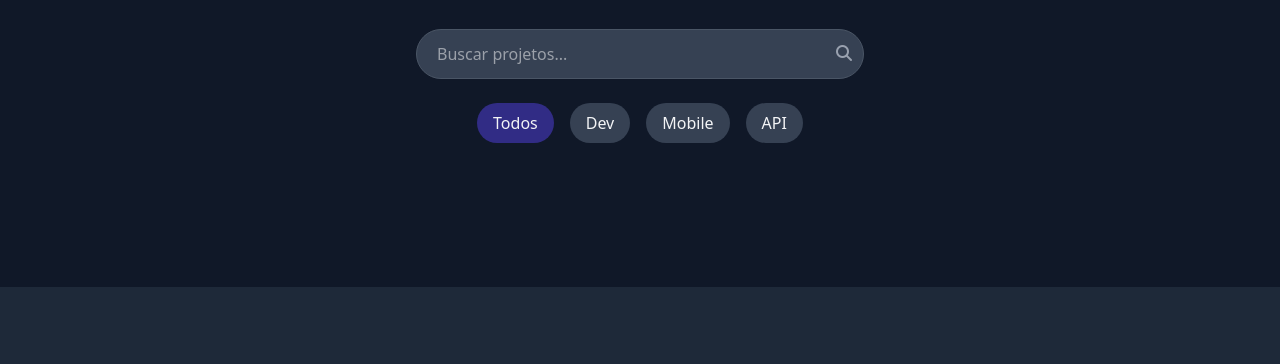
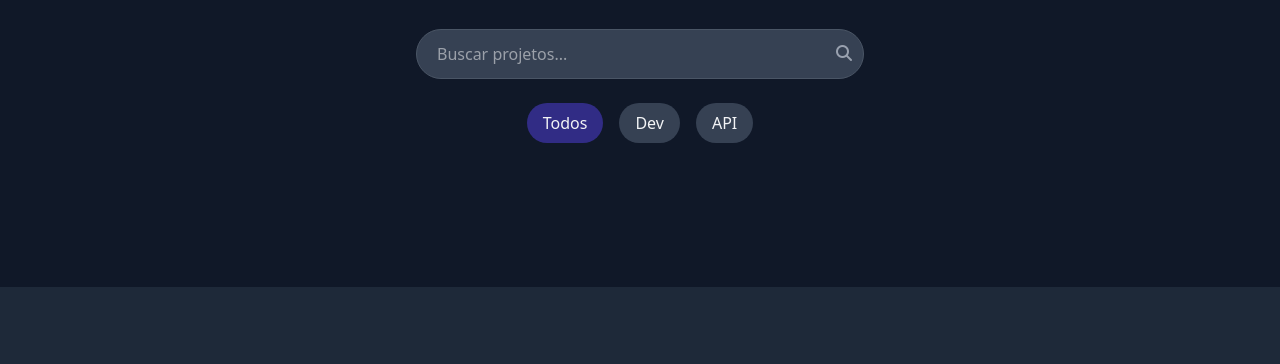
Before and after one commit to Junior-Rosa/junior-rosa.github.io, a website: page index.html in a window 1280 px wide. Shown: the part 707-1071 px from the top of the page. Drawn offline with Linux system fonts and the light colour scheme.

```diff
--- a/index.html
+++ b/index.html
@@ -112,7 +112,7 @@
                 <div class="mt-6 flex justify-center space-x-4">
                     <button class="project-filter px-4 py-2 rounded-full bg-gray-200 bg-indigo-100 text-indigo-700 dark:bg-indigo-900 hover:bg-indigo-200 transition dark:bg-gray-700 dark:text-gray-100" data-filter="all">Todos</button>
                     <button class="project-filter px-4 py-2 rounded-full bg-gray-200 text-gray-700 hover:bg-indigo-200 transition dark:bg-gray-700 dark:text-gray-100" data-filter="dev">Dev</button>
-                    <button class="project-filter px-4 py-2 rounded-full bg-gray-200 text-gray-700 hover:bg-indigo-200 transition dark:bg-gray-700 dark:text-gray-100" data-filter="mobile">Mobile</button>
+                    <!-- <button class="project-filter px-4 py-2 rounded-full bg-gray-200 text-gray-700 hover:bg-indigo-200 transition dark:bg-gray-700 dark:text-gray-100" data-filter="mobile">Mobile</button> -->
                     <button class="project-filter px-4 py-2 rounded-full bg-gray-200 text-gray-700 hover:bg-indigo-200 transition dark:bg-gray-700 dark:text-gray-100" data-filter="api">API</button>
                 </div>
             </div>
```
